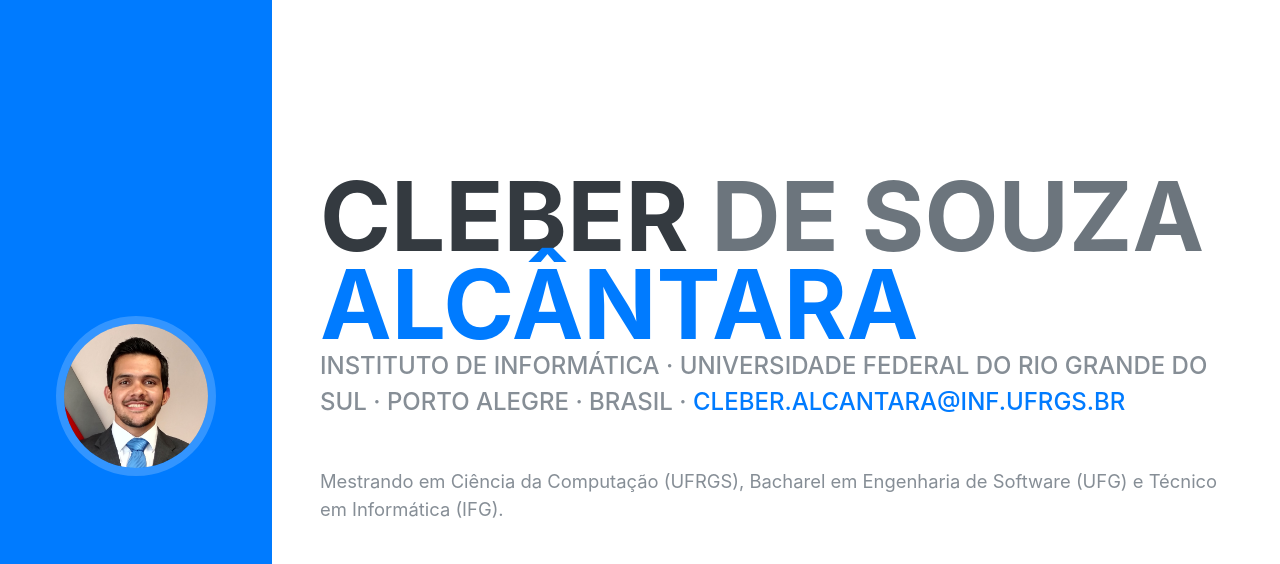
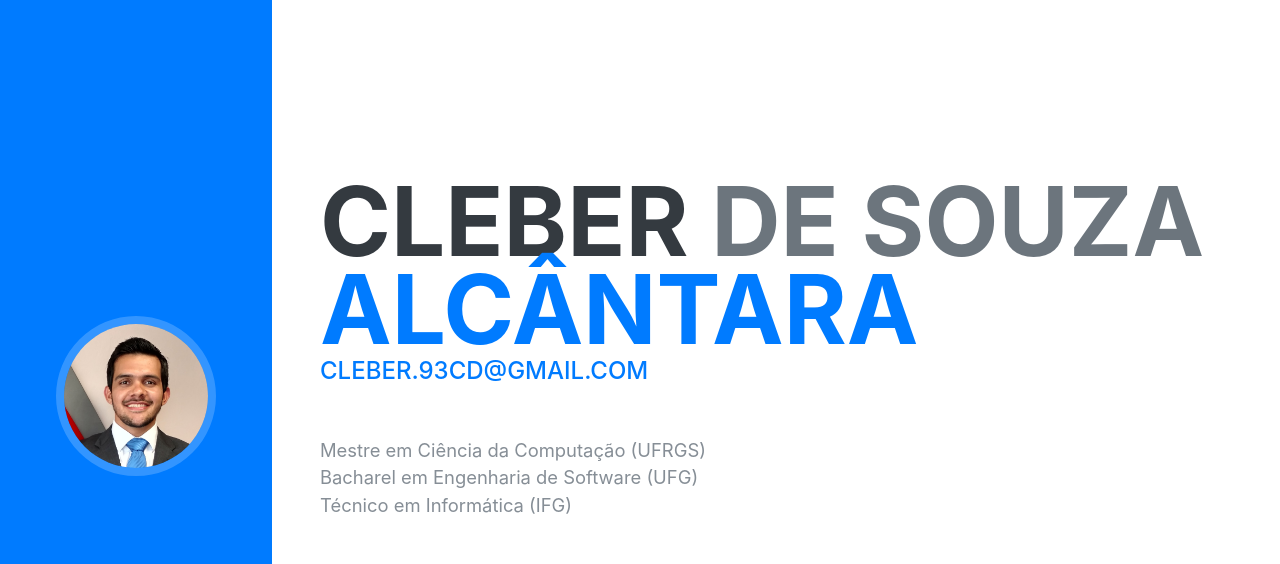
Before and after one commit to clebersa/clebersa.github.io, a plain HTML site: page index.html in a window 1280 px wide. Shown: the top 564 px of the page. Drawn offline with Linux system fonts and the light colour scheme; a web font is replaced by a local one.

Commit message:
Updating titles, email, and address

```diff
--- a/index.html
+++ b/index.html
@@ -52,10 +52,14 @@
           <span class="text-secondary">de Souza</span>
           <span class="text-primary">Alcântara</span>
         </h2>
-        <div class="subheading mb-5">Instituto de Informática · Universidade Federal do Rio Grande do Sul · Porto Alegre · Brasil ·
-          <a href="mailto:name@email.com">cleber.alcantara@inf.ufrgs.br</a>
+        <div class="subheading mb-5">
+            <a href="mailto:cleber.93cd@gmail.com">cleber.93cd@gmail.com</a>
         </div>
-        <p class="lead mb-5">Mestrando em Ciência da Computação (UFRGS), Bacharel em Engenharia de Software (UFG) e Técnico em Informática (IFG).</p>
+        <p class="lead mb-5">
+            Mestre em Ciência da Computação (UFRGS)<br/>
+            Bacharel em Engenharia de Software (UFG)<br/>
+            Técnico em Informática (IFG)
+        </p>
         <div class="social-icons">
           <a target="_blank" href="https://www.linkedin.com/in/cleber-alcantara/">
             <i class="fab fa-linkedin-in"></i>
```
